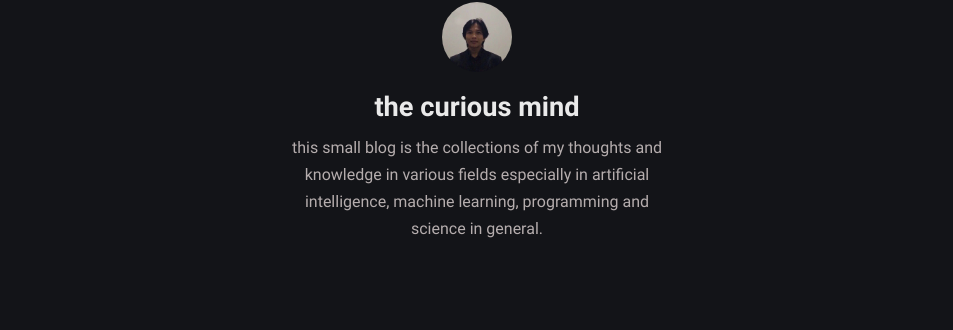
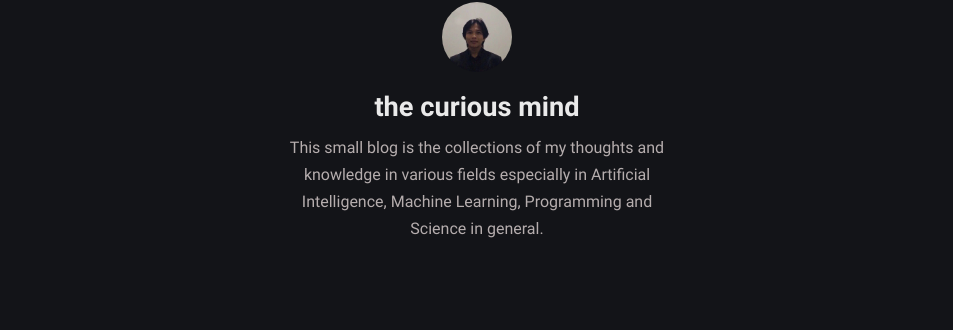
Before and after one commit to curioussmind/curioussmind.github.io, a Jekyll site: the page built from index.md, in a window 1280 px wide. Shown: the part 166-496 px from the top of the page, without its empty margins (163-1116 px from the left). Built offline with Jekyll 4.4.1, drawn with Linux system fonts in a browser that asks for light colours.

```diff
--- a/_config.yml
+++ b/_config.yml
@@ -13,8 +13,8 @@ mode: dark # default theme "dark" | "light"
 author:
   name: the curious mind # author name
   bio: >- # tell to the world
-    this small blog is the collections of my thoughts and knowledge in various fields especially
-    in artificial intelligence, machine learning, programming and science in general.
+    This small blog is the collections of my thoughts and knowledge in various fields especially
+    in Artificial Intelligence, Machine Learning, Programming and Science in general.
   username: curious mind # general username
 #  github: github_username # github username
 #  twitter: twitter_username # twitter username
```
